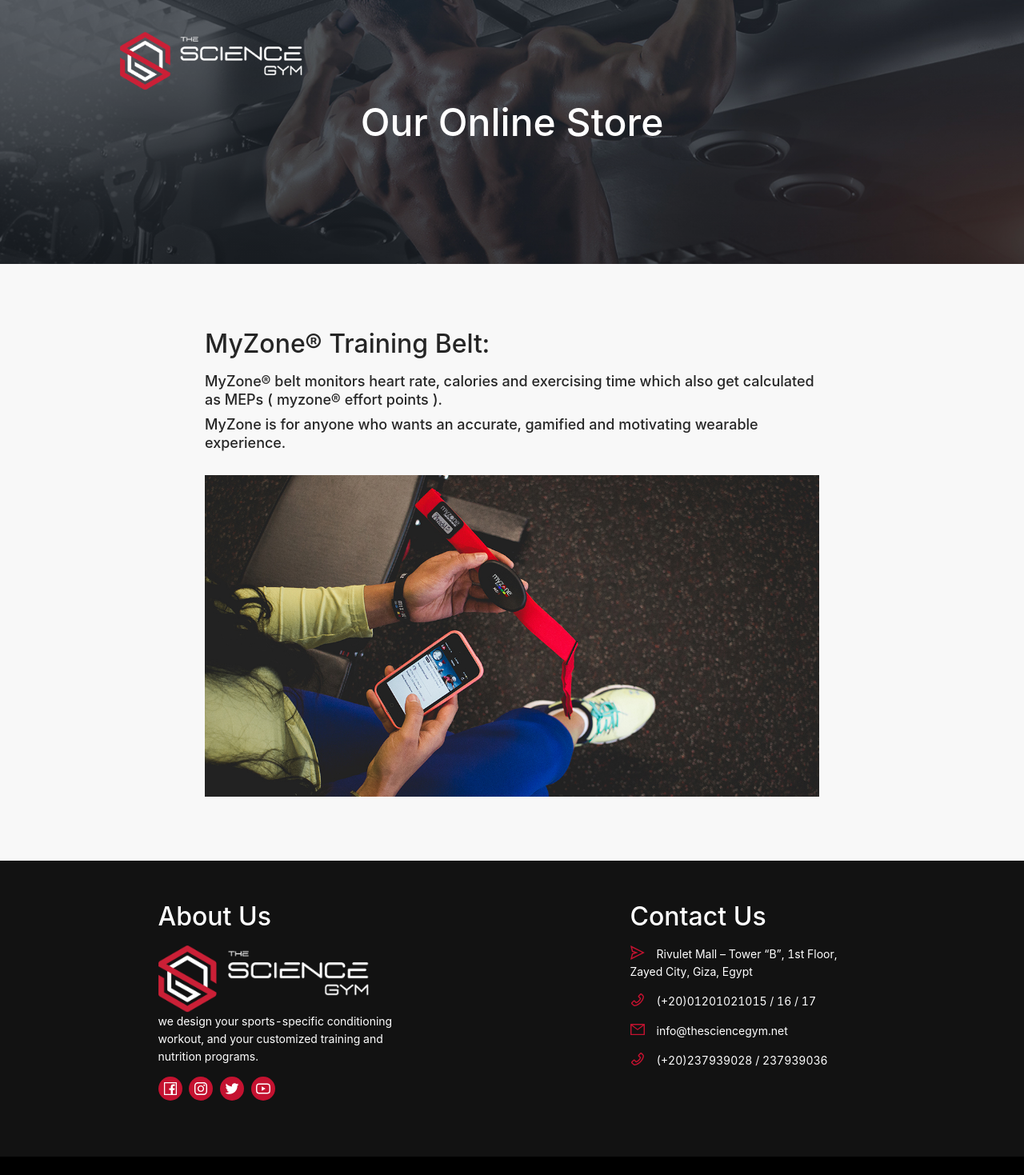
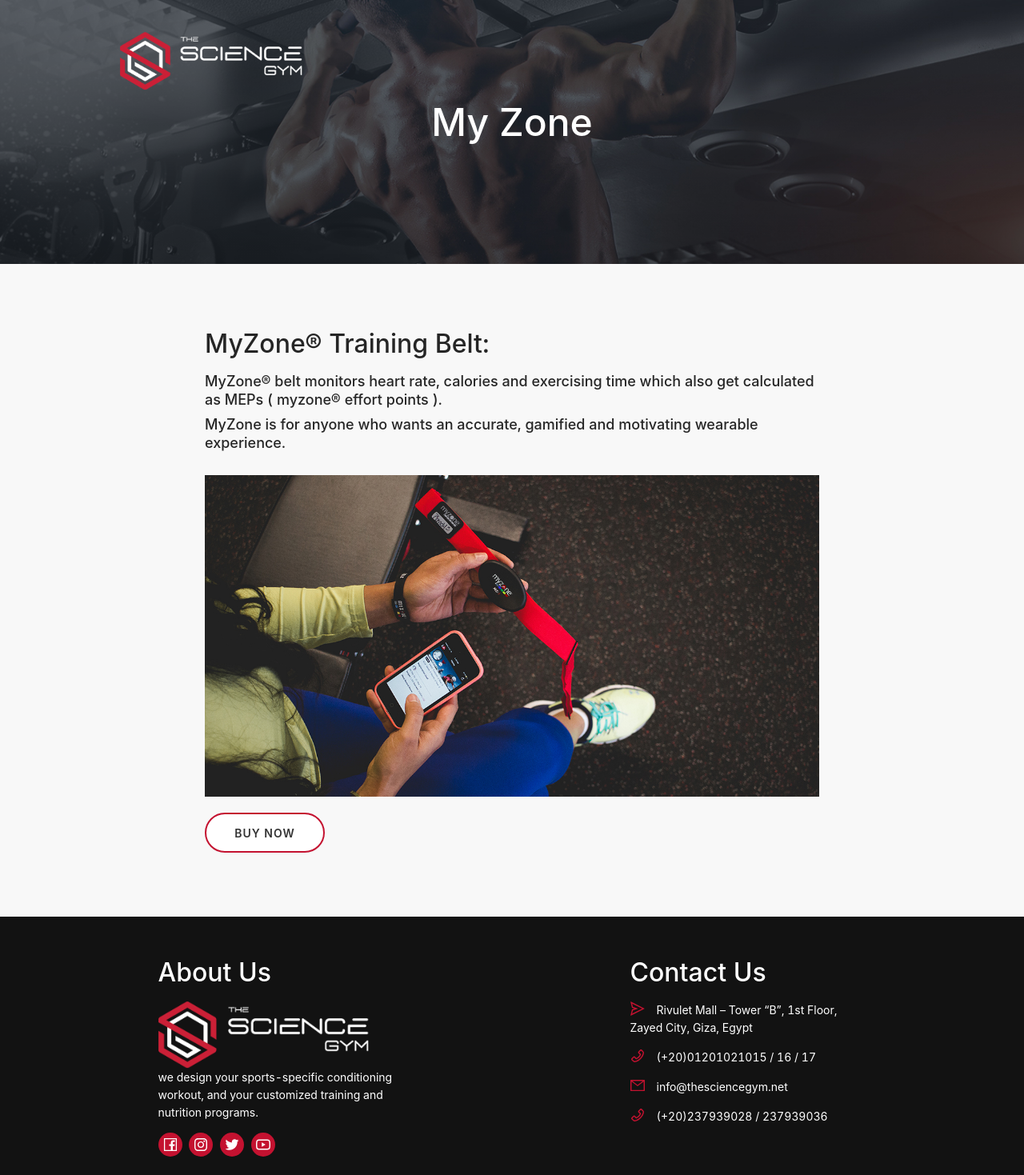
Before and after one commit to thesciencegym/fronttsg, a React (Create React App) app: page /my-zone in a window 1280 px wide. Shown: the top 1469 px of the page at 80% size. Built offline with nearby package versions, Linux system fonts and the light colour scheme.

Commit message:
Add my zone button + change header title

```diff
--- a/src/App.js
+++ b/src/App.js
@@ -15,7 +15,6 @@
   return (
     <Router history={history}>
       <div>
-        <Header/>
           <Route exact path="/" component={Home} />
           <Route exact path="/order/:id" component={Order} />
           <Route exact path="/thank-you" component={OrderResult} />
--- a/src/App.scss
+++ b/src/App.scss
@@ -141,7 +141,7 @@
     font-size: 18px;
   }
   img{
-    margin-top: 20px;
+    margin: 20px 0;
   }
 }
 @media(max-width: $screen-md) {
--- a/src/components/Header.js
+++ b/src/components/Header.js
@@ -10,7 +10,7 @@
                   <img src='/assets/images/logo.png' width={260}/>
               </div>
             </Link>
-            <h1>Our Online Store</h1>
+            <h1>{this.props.title}</h1>
         </div>
     </div>
   }
--- a/src/components/Home.js
+++ b/src/components/Home.js
@@ -5,12 +5,15 @@
 
 import './home.scss'
 import { Link } from 'react-router-dom';
+import Header from './Header';
 
 const { TabPane } = Tabs;
 
 class Home extends React.Component {
   render() {
-    return <div className='home'>
+    return <div>
+        <Header title='Our Online Store'/>
+        <div className='home'>
         <div className='container'>
         <div className='intro'>
             <h2 className='red-line'>Stay Healthy, Happy and Active!</h2>
@@ -360,7 +363,7 @@
             </Tabs>
         </div>
     </div>
-    </div>
+    </div></div>
   }
 }
 export default Home
--- a/src/components/MyZone.js
+++ b/src/components/MyZone.js
@@ -1,14 +1,23 @@
 import React from 'react'
+import { Button } from 'antd'
+import { Link } from 'react-router-dom'
+import Header from './Header'
 
 class MyZone extends React.Component {
   render() {
-    return <div className='my-zone' >
+    return <div>
+          <Header title ='My Zone'/>
+          <div className='my-zone' >
             <h2>  MyZone® Training Belt:  </h2>
             <div>
                 <h3> MyZone® belt monitors heart rate, calories and exercising time which also get calculated as MEPs ( myzone® effort points ).</h3>
                 <h3> MyZone is for anyone who wants an accurate, gamified and motivating wearable experience. </h3>
             </div>
           <img src='/assets/images/myZone.jpg' width={'100%'}/>
+          <a href='https://accept.paymobsolutions.com/p/bVr'>
+                <Button className='tsg-btn'>BUY NOW</Button>
+            </a>
+        </div>
       </div>
   }
 }
--- a/src/components/Order.js
+++ b/src/components/Order.js
@@ -3,6 +3,7 @@
 import { Modal, Form, Input, Button, Radio } from 'antd';
 import _map from 'lodash/map'
 import validator from 'validator'
+import Header from './Header';
 
 class Order extends React.Component {
 
@@ -73,7 +74,9 @@
             return;
         }
     })
-    return <div className='order'>
+    return <div>
+            <Header title='Our Online Store'/>
+            <div className='order'>
             <h2 className='title' >Join Us Now!</h2>
             <Form className="">
                 <div className="tsg-form">
@@ -174,7 +177,7 @@
                     </ul>
                 </div>
             </Modal>
-    </div>
+    </div></div>
   }
 }
 
--- a/src/components/OrderResult.js
+++ b/src/components/OrderResult.js
@@ -2,13 +2,16 @@
 import './order.scss';
 
 import React from 'react'
+import Header from './Header';
 
 class OrderResult extends React.Component {
   render() {
     const params = new URLSearchParams(this.props.location.search);
     const success = params.get('success');
     const merchant_order_id = params.get('merchant_order_id')
-    return <div className='order-result'>
+    return <div>
+        <Header title= 'Our Online Store'/>
+        <div className='order-result'>
           {success == 'true' ? <div className='success'>
               <CheckOutlined />
               <h2>Payment Successful!</h2>
@@ -21,6 +24,7 @@
           </div> }
 
       </div>
+      </div>
   }
 }
 export default OrderResult
```
Lines whose indentation alone changed are shown as unchanged.
